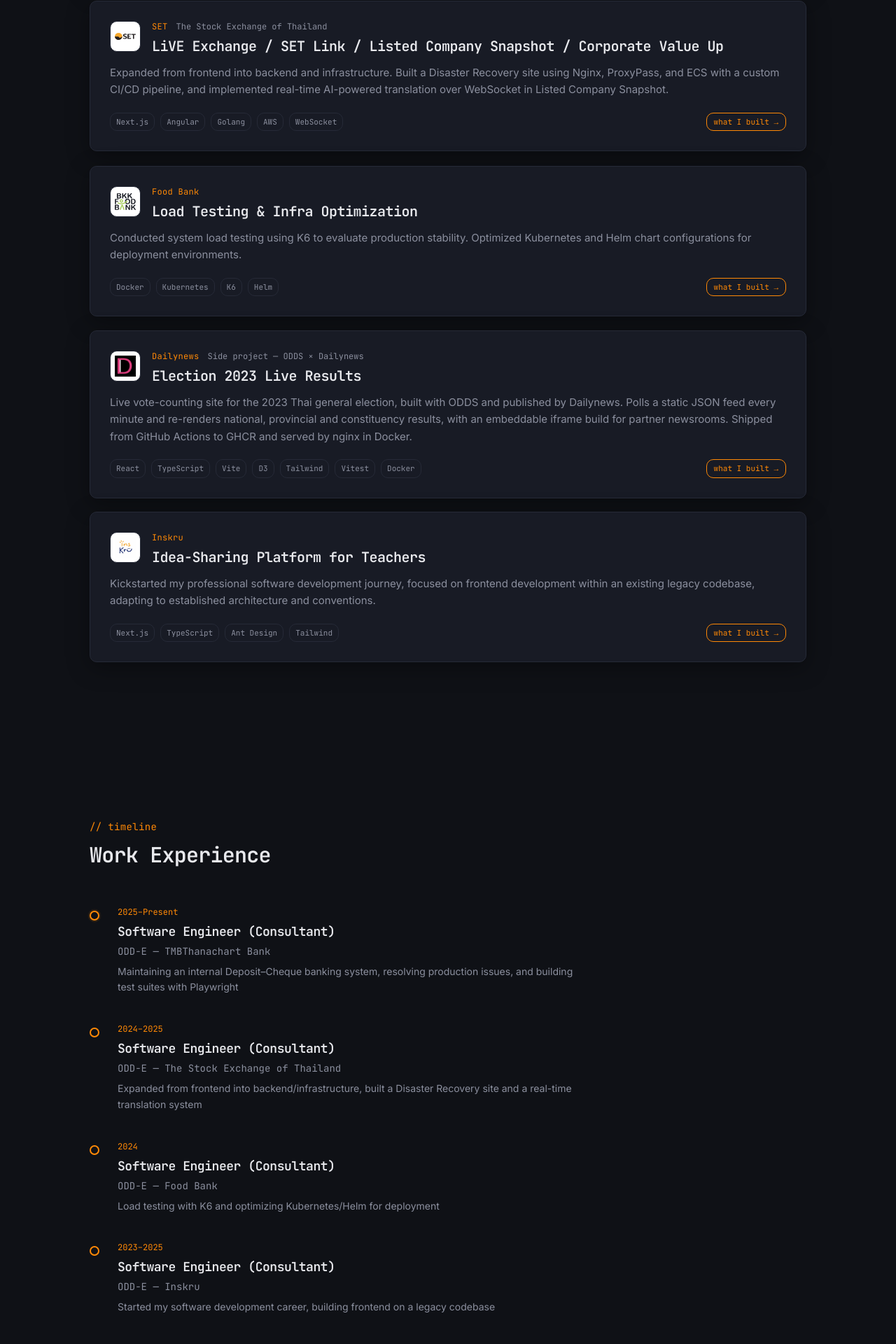
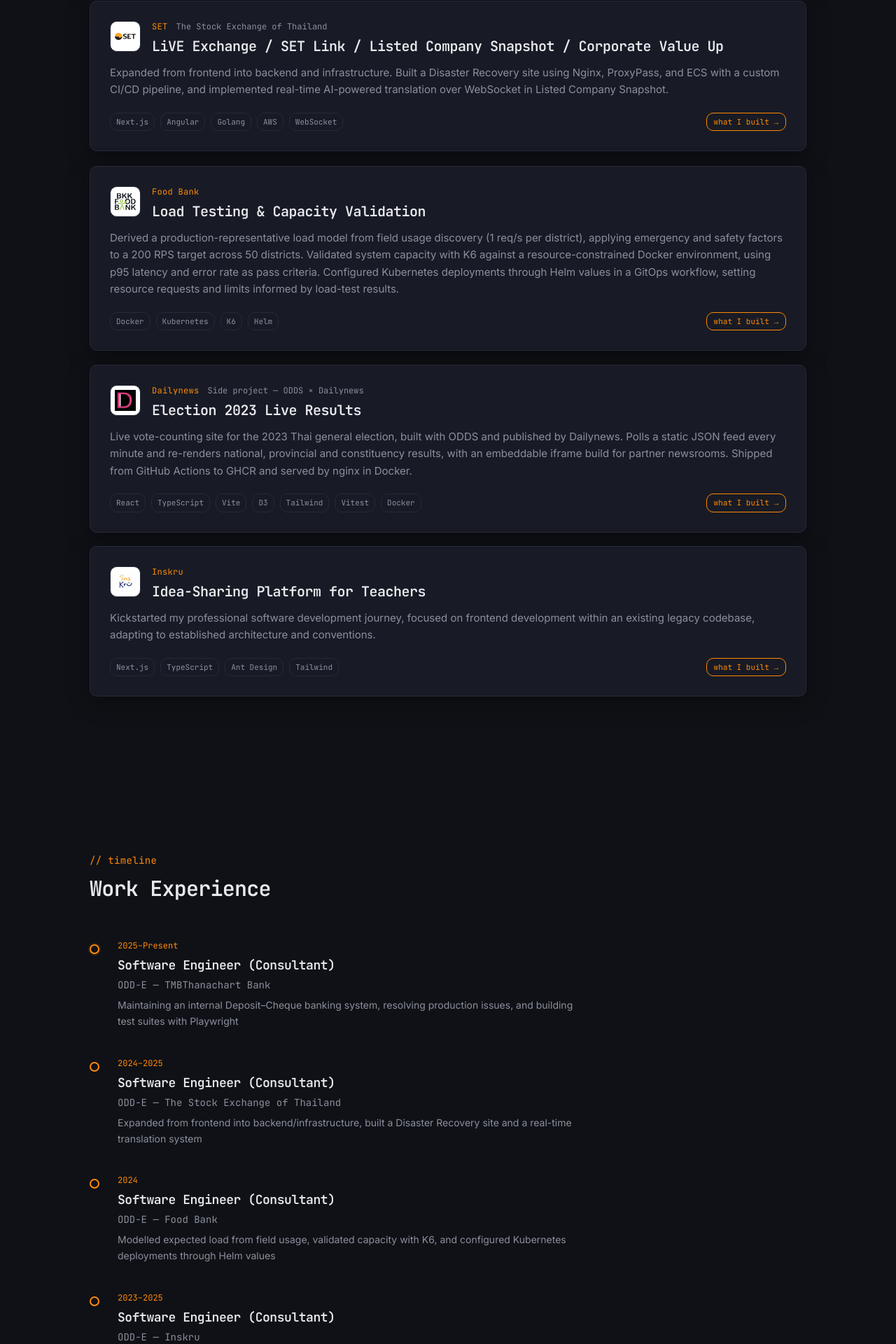
Before and after one commit to supel2nova/web-portfolio, a React (Vite) app: page / in a window 1280 px wide. Shown: the part 1865-3785 px from the top of the page at 70% size. Built offline with nearby package versions, Linux system fonts and the light colour scheme.

Commit message:
Enhance: update project and experience details to reflect improved load testing and capacity validation methodologies, including detailed descriptions of Kubernetes and Helm configurations.

```diff
--- a/src/data/experience.ts
+++ b/src/data/experience.ts
@@ -19,7 +19,8 @@
     period: '2024',
     role: 'Software Engineer (Consultant)',
     org: 'ODD-E — Food Bank',
-    detail: 'Load testing with K6 and optimizing Kubernetes/Helm for deployment',
+    detail:
+      'Modelled expected load from field usage, validated capacity with K6, and configured Kubernetes deployments through Helm values',
   },
   {
     period: '2023–2025',
--- a/src/data/projects.ts
+++ b/src/data/projects.ts
@@ -88,10 +88,10 @@
     short: 'FB',
     slug: 'foodbank',
     onWhite: true,
-    title: 'Load Testing & Infra Optimization',
+    title: 'Load Testing & Capacity Validation',
     client: null,
     description:
-      'Conducted system load testing using K6 to evaluate production stability. Optimized Kubernetes and Helm chart configurations for deployment environments.',
+      'Derived a production-representative load model from field usage discovery (1 req/s per district), applying emergency and safety factors to a 200 RPS target across 50 districts. Validated system capacity with K6 against a resource-constrained Docker environment, using p95 latency and error rate as pass criteria. Configured Kubernetes deployments through Helm values in a GitOps workflow, setting resource requests and limits informed by load-test results.',
     tags: ['Docker', 'Kubernetes', 'K6', 'Helm'],
     features: [
       {
```
